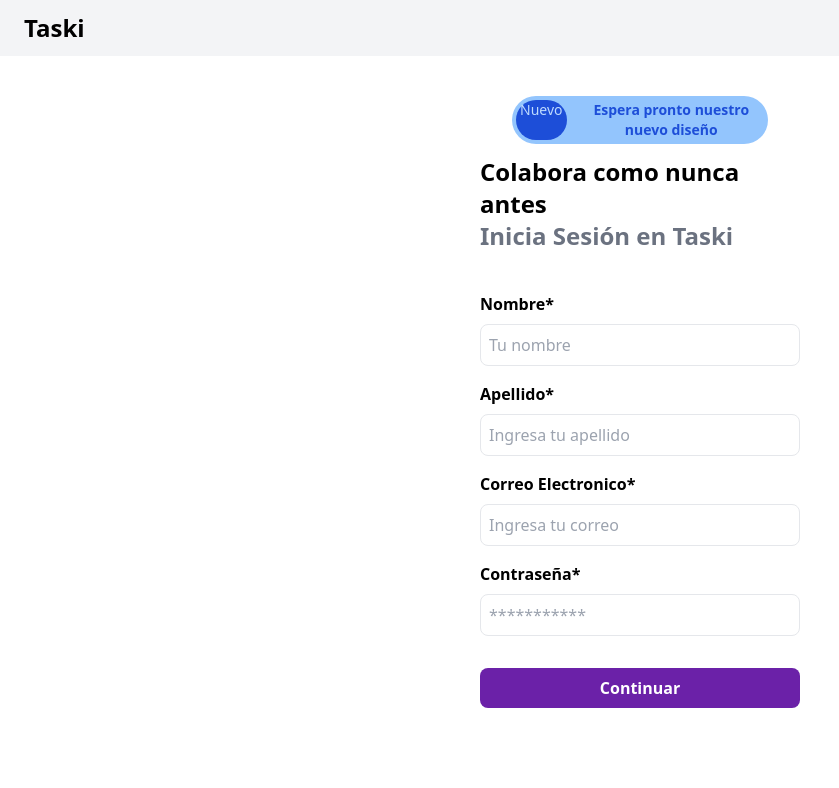
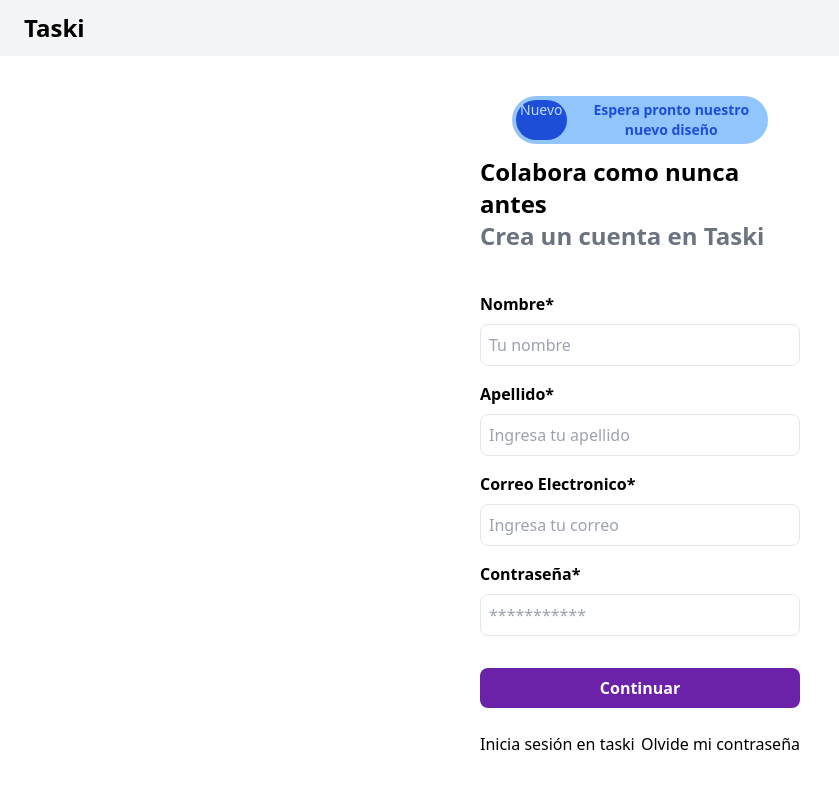
Before and after one commit to thejuanco/Taski-UI, a React (Vite) app: page /auth/signup in a window 1280 px wide. Shown: the top 788 px of the page, without its empty margins (0-839 px from the left). Built offline with nearby package versions, Linux system fonts and the light colour scheme.

Commit message:
Corrige el titulo y agrega links en la parte inferior del formulario

```diff
--- a/src/views/Auth/SignUp.jsx
+++ b/src/views/Auth/SignUp.jsx
@@ -50,7 +50,7 @@
               Colabora como nunca antes
             </h1>
             <h1 className="text-gray-500 text-2xl font-semibold ">
-              Inicia Sesión en Taski
+              Crea un cuenta en Taski
             </h1>
             <form onSubmit={handleSubmit(onSubmit)} className="mt-10 mb-6">
               <div className="space-y-4">
@@ -102,10 +102,11 @@
                 Continuar
               </button>
             </form>
-            {/* <div className="flex flex-row justify-between">
-              <Link to="/auth/signin    ">¿Ya tienes una cuenta?</Link>
+            <div className="flex flex-row justify-between">
+              <Link to="/auth/signup">Inicia sesión en taski</Link>
+              <Link to="/auth/forgot-password">Olvide mi contraseña</Link>
             </div>
-            <div className="flex items-center justify-between mb-6 mt-6">
+            {/* <div className="flex items-center justify-between mb-6 mt-6">
               <div className="border-t border-gray-300 w-1/2"></div>
               <span className="text-gray-800 mx-3">O</span>
               <div className="border-t border-gray-300 w-1/2"></div>
```
